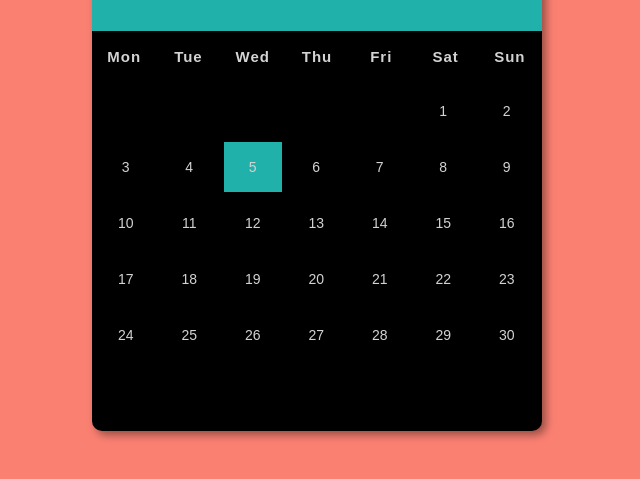
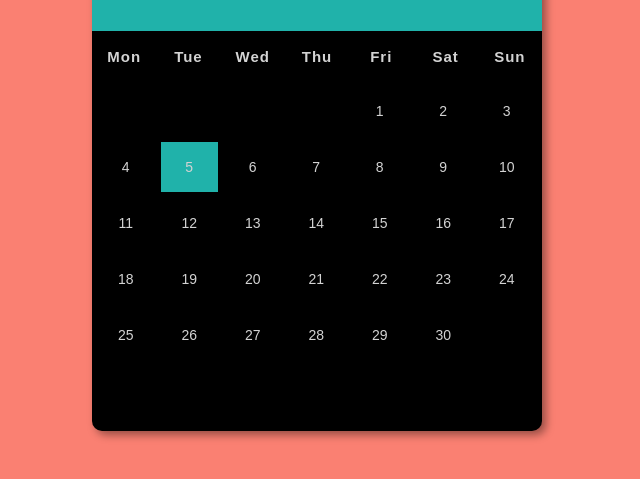
Before and after one commit to Sami4code/PROJECTS-HTML_CSS_JS, a plain HTML site: page MONTH CALENDER/index.html in a window 1280 px wide. Shown: the part 229-708 px from the top of the page, without its empty margins (323-963 px from the left). Drawn offline with Linux system fonts and the light colour scheme.

Commit message:
html part of the month-calender

```diff
--- a/MONTH CALENDER/index.html
+++ b/MONTH CALENDER/index.html
@@ -29,8 +29,7 @@
                 <div class="empty"></div>
                 <div class="empty"></div>
                 <div class="empty"></div>
-                <div class="empty"></div>
-                <div>1</div>
+                <div>1</div> <!--div*30{$} press enter-->
                 <div>2</div>
                 <div>3</div>
                 <div>4</div>
```
